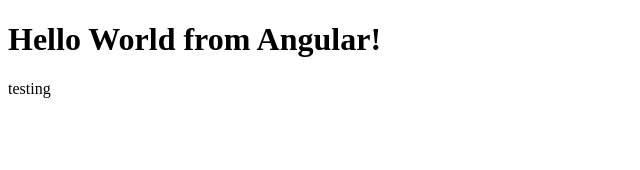
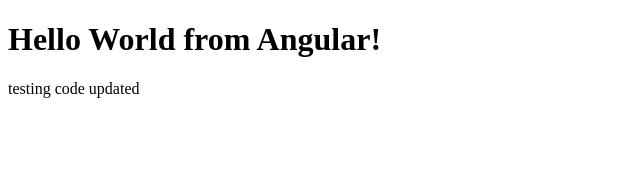
Before and after one commit to depkel/hello-world-app, an Angular app: page / in a window 1280 px wide. Shown: the top 170 px of the page, without its empty margins (0-640 px from the left). Built offline with nearby package versions, Linux system fonts and the light colour scheme.

Commit message:
code updated

```diff
--- a/src/app/app.component.html
+++ b/src/app/app.component.html
@@ -1,4 +1,4 @@
 <h1>Hello World from Angular!</h1>
-<p> testing</p>
+<p> testing code updated</p>
 
 <router-outlet />
```
